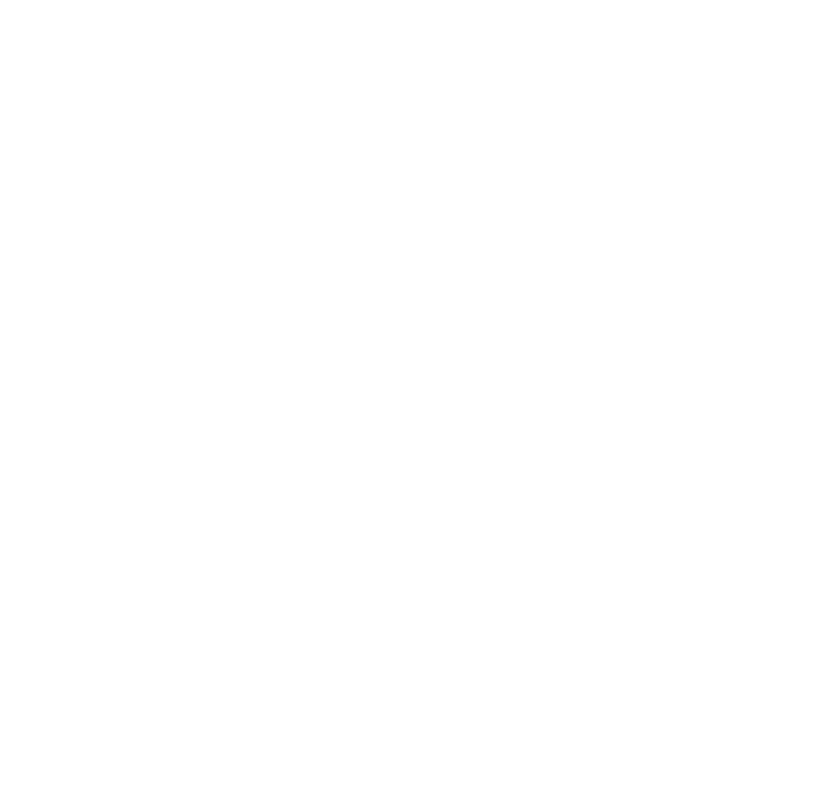
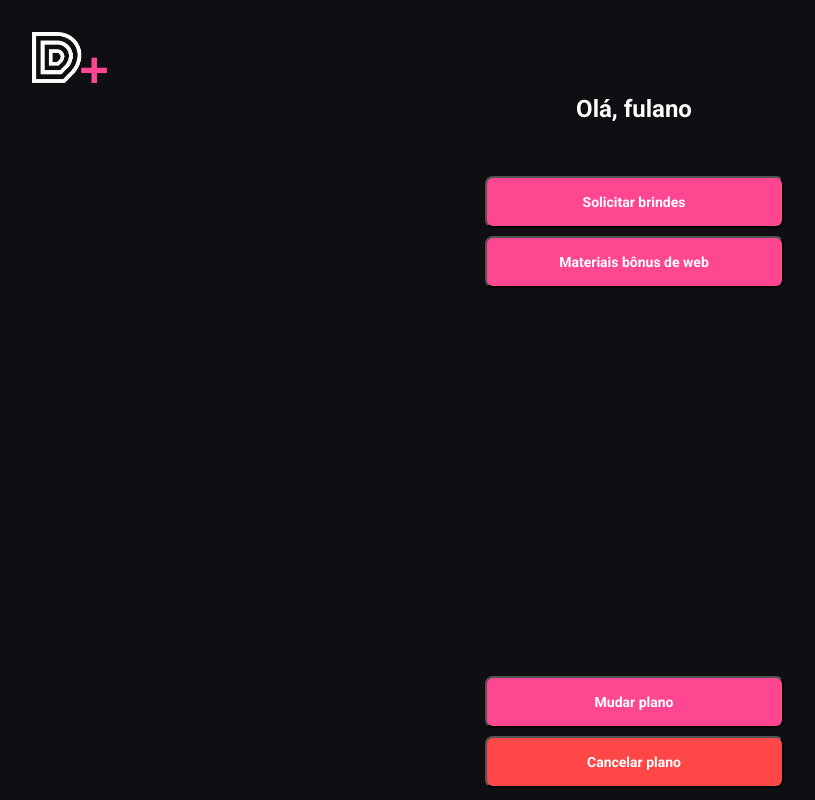
Before and after one commit to CSFernandoHBK/drivenplus, a React (Create React App) app: page /home in a window 1280 px wide. Shown: the whole page, without its empty margins (6-821 px from the left). Built offline with nearby package versions, Linux system fonts and the light colour scheme.

Commit message:
home static version

```diff
--- a/src/pages/HomePage/HomePage.js
+++ b/src/pages/HomePage/HomePage.js
@@ -1,15 +1,24 @@
 import styled from "styled-components";
+import { Icon } from '@iconify/react';
+import logoPlano1 from "../../assets/images/logoPlano1.png"
 
 export default function HomePage() {
-    <Container>
-        <img/>
-        <img/>
-        <div>
-            <p>Olá, fulano</p>
-            <button>Solicitar brindes</button>
-            <button>Materiais bônus de web</button>
-        </div>
-    </Container>
+    return (
+        <Container>
+            <img src={logoPlano1} />
+            <Icon icon="fa-solid:user-circle" />
+            <div>
+                <p>Olá, fulano</p>
+                <Botao>Solicitar brindes</Botao>
+                <Botao>Materiais bônus de web</Botao>
+            </div>
+            <div>
+                <BotaoMudarPlano>Mudar plano</BotaoMudarPlano>
+                <BotaoCancelarPlano>Cancelar plano</BotaoCancelarPlano>
+            </div>
+        </Container>
+    )
+
 }
 
 const Container = styled.div`
@@ -18,6 +27,62 @@
     display: flex;
     flex-direction: column;
     align-items: center;
-    justify-content: center;
+    justify-content: space-between;
     background-color: #0E0E13;
+    position: relative;
+
+    p{
+        font-weight: 700;
+        font-size: 24px;
+        line-height: 28px;
+        color: #FFFFFF;
+        margin-bottom: 45px;
+    }
+    img{
+        height: 51px;
+        position: absolute;
+        top: 32px;
+        left: 38px;
+    }
+    svg{
+        color: #FFFFFF;
+        font-size: 34px;
+        position: absolute;
+        top: 22px;
+        right: 22px;
+    }
+
+    & > div:nth-child(3){
+        display: flex;
+        flex-direction: column;
+        align-items: center;
+        margin-top: 95px;
+    }
+
+    & > div:nth-child(4){
+        display: flex;
+        flex-direction: column;
+        align-items: center;
+        margin-bottom: 12px;
+    }
 `
+
+const Botao = styled.button`
+    background: #FF4791;
+    border-radius: 8px;
+    width: 299px;
+    height: 52px;
+    font-weight: 700;
+    font-size: 14px;
+    line-height: 16px;
+    color: #FFFFFF;
+    margin-top: 8px;
+`
+
+
+const BotaoMudarPlano = styled(Botao)`
+    background: #FF4791;
+`
+const BotaoCancelarPlano = styled(Botao)`
+    background: #FF4747;
+`
```
Also changed, not shown: src/assets/images/fa-solid_user-circle.png (added).
